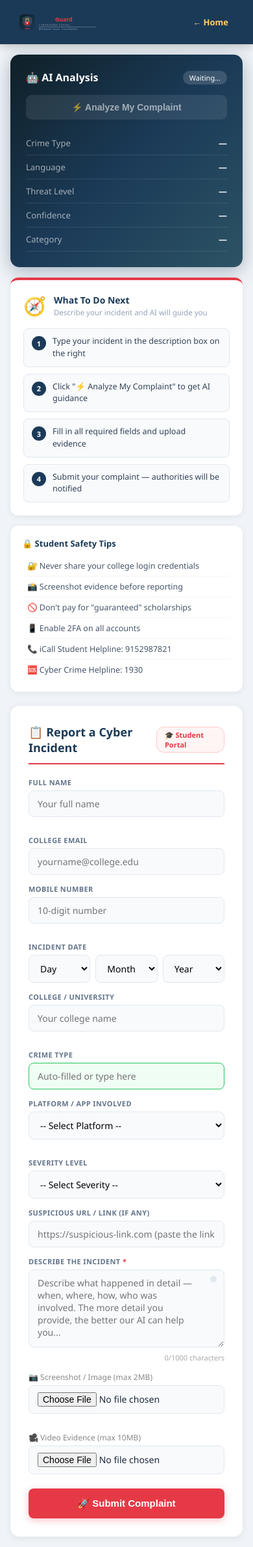
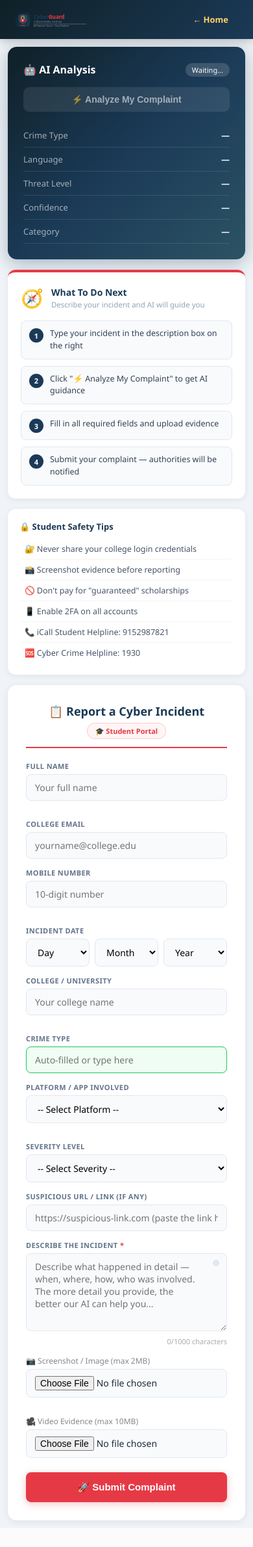
Before and after one commit to js3431078-bit/cyberguard, a Flask app: page /complaint in a window 390 px wide. Shown: the whole page at 65% size. After the commit the page ends 2348 px from the top, so only its background shows below. Run offline with Flask 3, Linux system fonts and the light colour scheme; the visitor is signed in with stand-in values (Sample User, id 1).

Commit message:
full mobile responsive design

```diff
--- a/static/style.css
+++ b/static/style.css
@@ -226,17 +226,115 @@ select.ss:hover{border-color:#1b3a57;}
   .right-form-wrap{position:static;}
   .info-section{grid-template-columns:1fr 1fr;padding:28px 16px;}
 }
-@media(max-width:640px){
-  .info-section{grid-template-columns:1fr;}
-  .navbar{padding:0 16px;}
-  .navbar h1,.navbar h2{font-size:14px;}
-  .navbar ul{gap:4px;}
-  .navbar ul li a,.navbar a{padding:5px 8px;font-size:12px;}
-  .auth-box{padding:32px 24px;}
-  .reg-wrap{padding:32px 24px;}
-  .hero h1{font-size:24px;}
+
+/* ── TABLET (max 768px) ── */
+@media(max-width:768px){
+  /* Navbar */
+  .navbar{padding:0 16px;height:58px;position:relative;}
+  .navbar-logo{height:32px;}
+  .navbar ul{display:none;flex-direction:column;position:absolute;top:58px;left:0;right:0;background:linear-gradient(135deg,#0f2027,#1b3a57);padding:12px 16px;gap:4px;z-index:999;box-shadow:0 8px 24px rgba(0,0,0,.3);}
+  .navbar ul.open{display:flex;}
+  .navbar ul li a,.navbar a{padding:10px 14px;font-size:14px;border-radius:8px;display:block;}
+  .navbar-toggle{display:flex;flex-direction:column;gap:5px;cursor:pointer;padding:8px;background:none;border:none;}
+  .navbar-toggle span{display:block;width:22px;height:2px;background:#ffd166;border-radius:2px;transition:all .3s;}
+
+  /* Hero */
+  .hero{padding:48px 16px 40px;}
+  .hero h1{font-size:26px;}
+  .hero p{font-size:14px;}
+  .hero-btns{flex-direction:column;align-items:center;gap:10px;}
+  .hbtn,.btn1,.btn2{width:100%;max-width:300px;justify-content:center;padding:13px 20px;}
+
+  /* Stats strip */
+  .stats-strip{flex-wrap:wrap;}
+  .sstat{min-width:50%;border-right:none;border-bottom:1px solid #f0f4f8;}
+
+  /* Info cards */
+  .info-section{grid-template-columns:1fr;padding:24px 16px;gap:14px;}
+
+  /* Main layout */
+  .main-layout{grid-template-columns:1fr;padding:0 16px 28px;gap:20px;}
+  .right-form-wrap{position:static;}
+
+  /* Auth */
+  .auth-box{padding:28px 20px;max-width:100%;}
+  .reg-wrap{padding:28px 20px;max-width:100%;}
   .row2{grid-template-columns:1fr;}
-  .reg-wrap{padding:26px 18px;}
-  .stats-strip{flex-wrap:wrap;}
+
+  /* Dashboard */
+  .stats{grid-template-columns:1fr 1fr !important;}
+  .charts{grid-template-columns:1fr !important;}
+  .two-col{grid-template-columns:1fr !important;}
+  .quick-stats{grid-template-columns:1fr 1fr !important;}
+  .tabs{flex-wrap:wrap;}
+  .tab-btn{min-width:calc(50% - 4px);font-size:12px;padding:8px 10px;}
+
+  /* Complaint page */
+  .page{flex-direction:column !important;padding:14px !important;}
+  .left-panel{width:100% !important;}
+  .f-row{grid-template-columns:1fr !important;}
+
+  /* Tables */
+  table{font-size:12px;}
+  th,td{padding:8px 10px;}
+}
+
+/* ── MOBILE (max 480px) ── */
+@media(max-width:480px){
+  /* Navbar */
+  .navbar{height:54px;}
+  .navbar-logo{height:26px;}
+
+  /* Hero */
+  .hero{padding:36px 14px 32px;}
+  .hero h1{font-size:22px;line-height:1.2;}
+  .hero p{font-size:13px;}
+  .hero-badge{font-size:10px;padding:4px 10px;}
+
+  /* Stats */
   .sstat{min-width:50%;}
+  .sstat .snum{font-size:20px;}
+
+  /* Auth */
+  .auth-box{padding:24px 16px;border-radius:14px;}
+  .auth-box h1{font-size:18px;}
+  .reg-wrap{padding:22px 14px;border-radius:14px;}
+
+  /* Buttons */
+  .hbtn,.btn1,.btn2{font-size:13px;padding:12px 16px;}
+
+  /* Dashboard stats */
+  .stats{grid-template-columns:1fr 1fr !important;}
+  .stat{padding:14px 12px;}
+  .stat-body .num{font-size:22px;}
+  .tab-btn{font-size:11px;padding:7px 8px;}
+
+  /* Forms */
+  .form-card{padding:16px;}
+  .form-card-head{flex-direction:column;align-items:flex-start;gap:6px;}
+
+  /* Popup */
+  .popup{padding:24px 18px;}
+  .popup h2{font-size:16px;}
+
+  /* Tables - horizontal scroll */
+  .tbl-wrap{overflow-x:auto;-webkit-overflow-scrolling:touch;}
+  table{min-width:500px;}
+
+  /* Welcome banner */
+  .welcome{flex-direction:column;gap:10px;padding:18px;}
+  .welcome h2{font-size:17px;}
+  .welcome-meta{flex-wrap:wrap;gap:8px;}
+
+  /* Charts */
+  .charts{grid-template-columns:1fr !important;}
+
+  /* Footer */
+  footer{font-size:11px;padding:16px 12px;}
 }
+
+/* ── HAMBURGER MENU TOGGLE ── */
+.navbar-toggle{display:none;}
+@media(max-width:768px){
+  .navbar-toggle{display:flex;}
+}
--- a/templates/about.html
+++ b/templates/about.html
@@ -107,7 +107,7 @@ body{font-family:'Segoe UI',Arial,sans-serif;background:#f0f4f8;color:#1e293b;}
   <div class="navbar-logo-wrap">
     <img src="{{ url_for('static', filename='logo.svg') }}" alt="CyberGuard Portal" class="navbar-logo">
   </div>
-  <a href="/home">← Back to Home</a>
+  <a href="/home" id="navBack">← Back to Home</a>
 </div>
 
 <div class="hero">
--- a/templates/complaint.html
+++ b/templates/complaint.html
@@ -17,9 +17,15 @@
 <style>
 *{box-sizing:border-box;margin:0;padding:0;}
 body{font-family:'Segoe UI',Arial,sans-serif;background:#f0f4f8;min-height:100vh;}
-.navbar{background:#1b3a57;color:#fff;padding:14px 30px;display:flex;justify-content:space-between;align-items:center;}
+.navbar{background:linear-gradient(135deg,#0f2027,#1b3a57);color:#fff;padding:0 24px;height:60px;display:flex;justify-content:space-between;align-items:center;position:sticky;top:0;z-index:200;}
 .navbar h2{font-size:17px;font-weight:700;color:#ffd166;}
 .navbar a{color:#ffd166;font-size:13px;text-decoration:none;font-weight:600;}
+@media(max-width:768px){
+  .page{flex-direction:column !important;padding:12px !important;gap:16px !important;}
+  .left-panel{width:100% !important;}
+  .right-panel{width:100% !important;}
+  .f-row{grid-template-columns:1fr !important;}
+}
 .page{display:flex;gap:22px;padding:24px 28px;max-width:1160px;margin:auto;}
 .left-panel{width:310px;flex-shrink:0;display:flex;flex-direction:column;gap:16px;}
 .right-panel{flex:1;}
```
Also changed, not shown: templates/home.html (+14 -1 lines).
